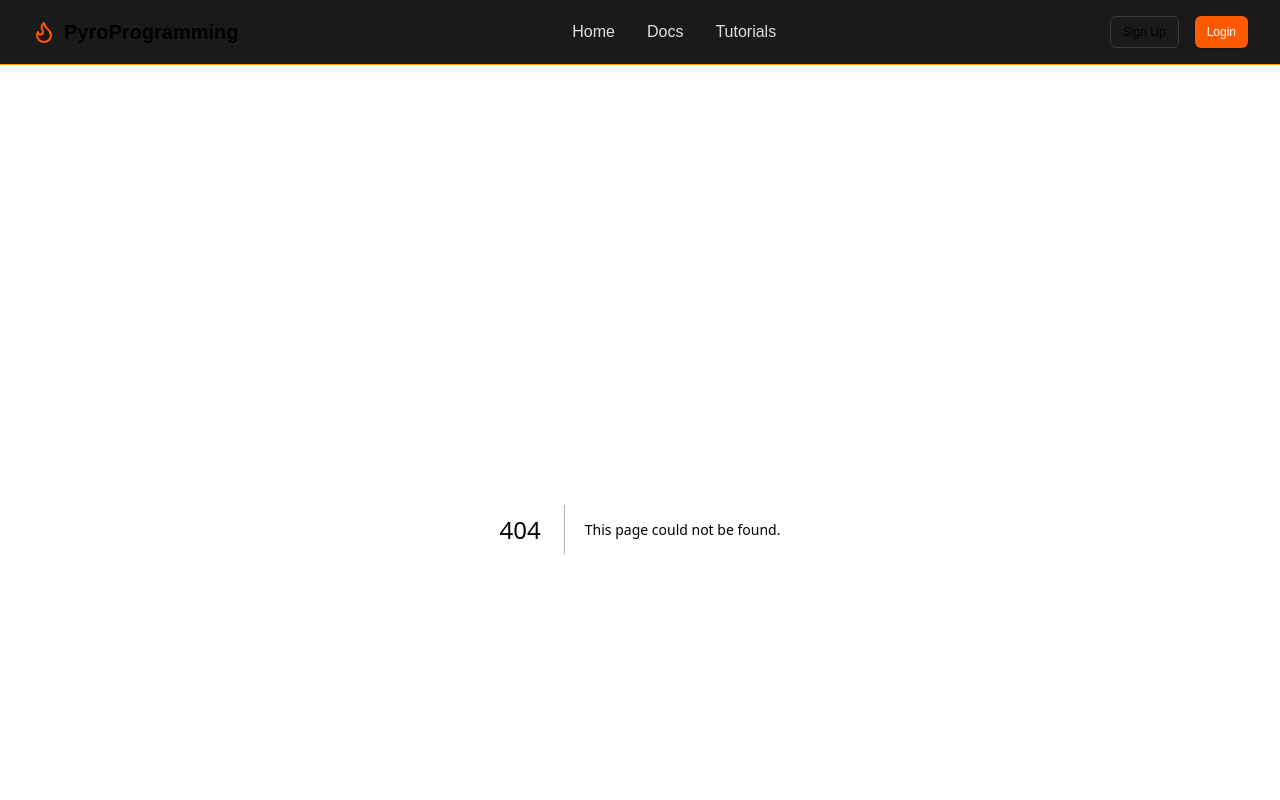
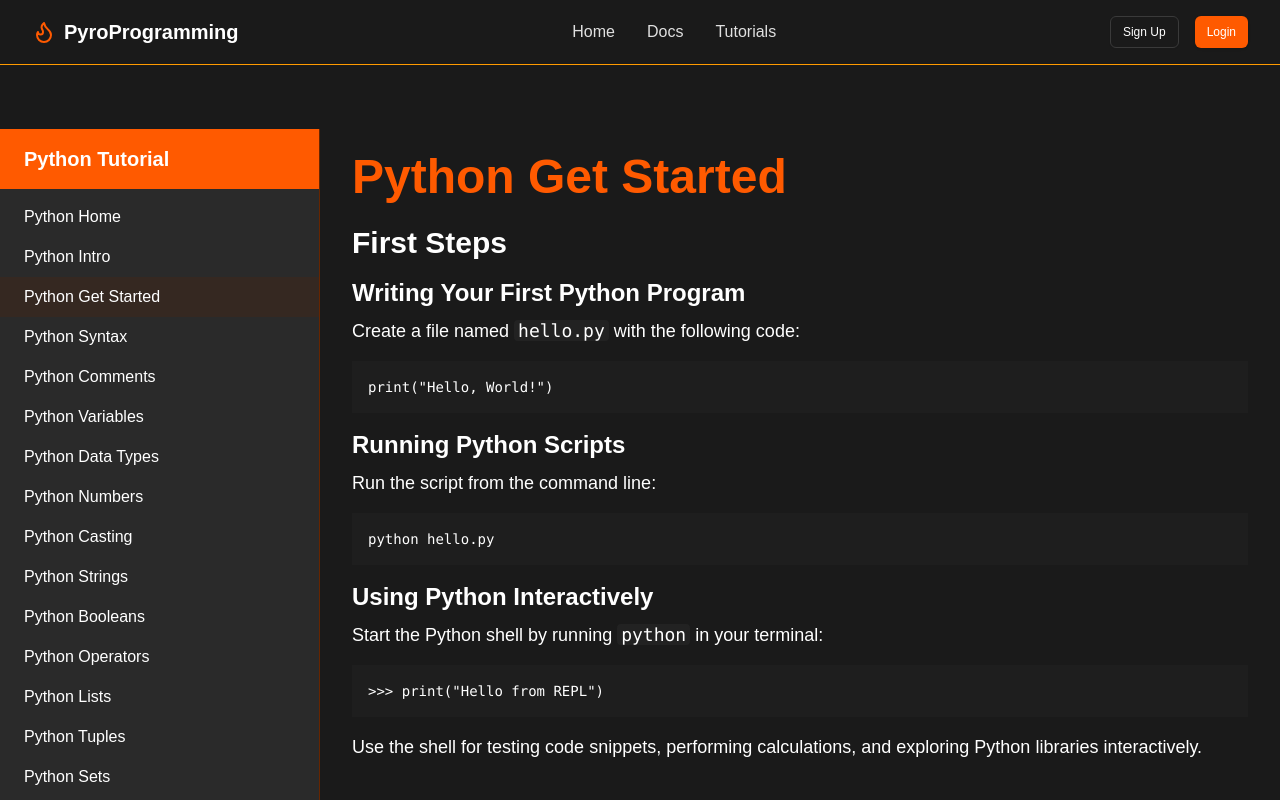
Before and after one commit to 321EZ123/PyroProgramming, a Next.js app: page /tutorials/python/getstarted in a window 1280 px wide. Before the commit this address had no page. Shown: the top 800 px of the page. Built offline with nearby package versions, Linux system fonts and the light colour scheme.

Commit message:
Create page.tsx

```diff
--- /dev/null
+++ b/src/app/tutorials/python/getstarted/page.tsx
@@ -0,0 +1,32 @@
+"use client";
+
+export default function Page() {
+  return (
+    <div className="max-w-4xl mx-auto">
+      <h1 className="text-5xl font-bold mb-6 text-primary">Python Get Started</h1>
+      <h2 className="text-3xl font-semibold mb-4">First Steps</h2>
+      <h3 className="text-2xl font-semibold mb-2">Writing Your First Python Program</h3>
+      <p className="text-lg mb-4">
+        Create a file named <code className="bg-card/50 px-1 rounded">hello.py</code> with the following code:
+      </p>
+      <pre className="bg-[#1E1E1E] p-4 text-white font-mono text-sm mb-4">
+        <code>{`print("Hello, World!")`}</code>
+      </pre>
+      <h3 className="text-2xl font-semibold mb-2">Running Python Scripts</h3>
+      <p className="text-lg mb-4">Run the script from the command line:</p>
+      <pre className="bg-[#1E1E1E] p-4 text-white font-mono text-sm mb-4">
+        <code>{`python hello.py`}</code>
+      </pre>
+      <h3 className="text-2xl font-semibold mb-2">Using Python Interactively</h3>
+      <p className="text-lg mb-4">
+        Start the Python shell by running <code className="bg-card/50 px-1 rounded">python</code> in your terminal:
+      </p>
+      <pre className="bg-[#1E1E1E] p-4 text-white font-mono text-sm mb-4">
+        <code>{`>>> print("Hello from REPL")`}</code>
+      </pre>
+      <p className="text-lg mb-4">
+        Use the shell for testing code snippets, performing calculations, and exploring Python libraries interactively.
+      </p>
+    </div>
+  );
+}
```
